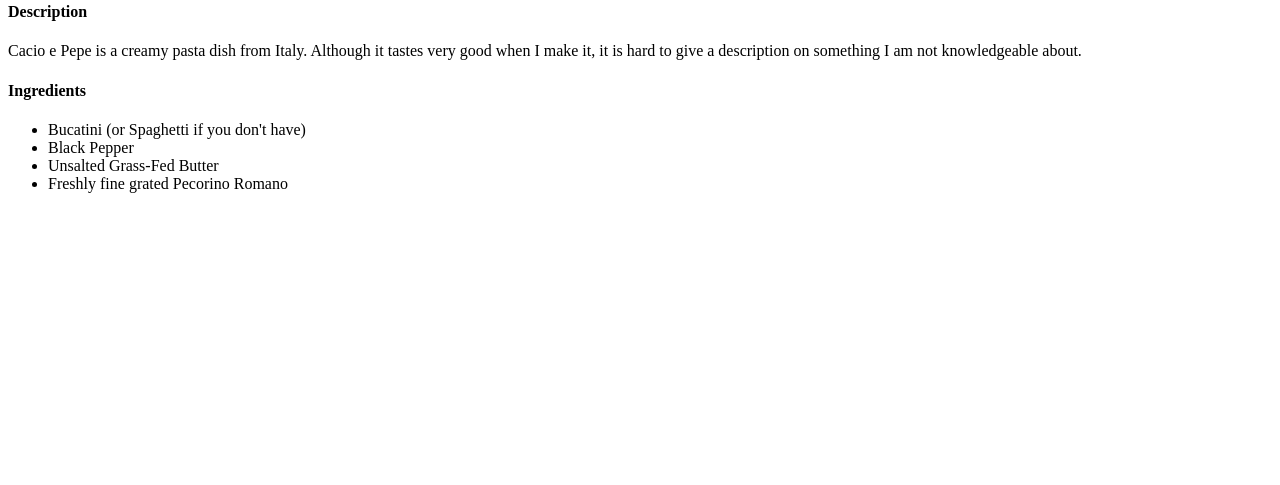
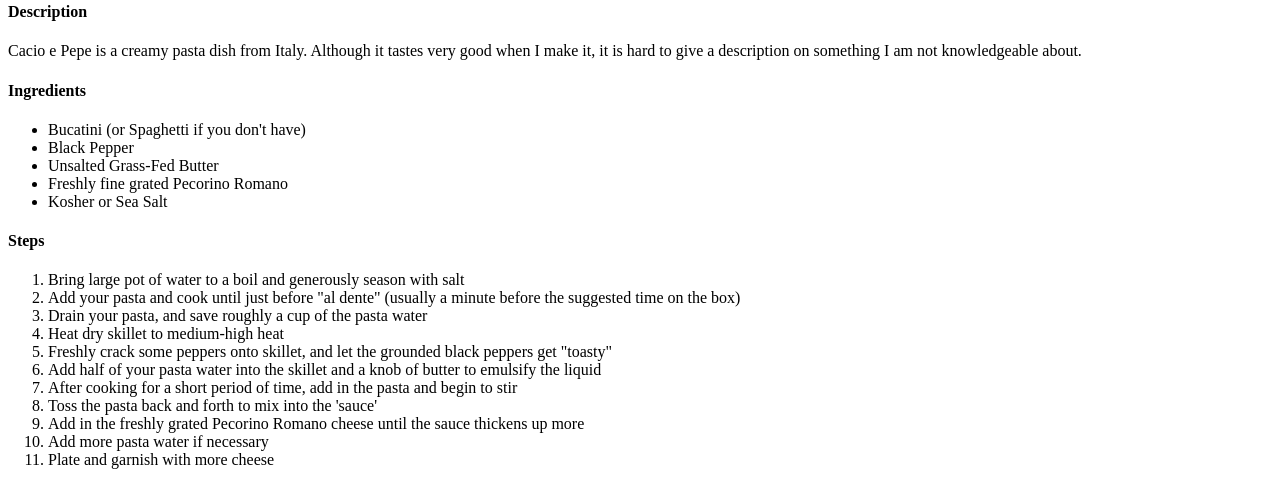
Before and after one commit to Jacksonzoo/odin-recipes, a plain HTML site: page recipes/cacioepepe.html in a window 1280 px wide. Shown: the part 402-887 px from the top of the page. Before the commit the page ends 800 px from the top, so only its background shows below. Drawn offline with Linux system fonts and the light colour scheme.

Commit message:
Add header and ordered list of steps in cacioepepe.html

```diff
--- a/recipes/cacioepepe.html
+++ b/recipes/cacioepepe.html
@@ -17,7 +17,22 @@
         <li>Black Pepper</li>
         <li>Unsalted Grass-Fed Butter</li>
         <li>Freshly fine grated Pecorino Romano</li>
+        <li>Kosher or Sea Salt</li>
     </ul>
+    <h4>Steps</h4>
+    <ol>
+        <li>Bring large pot of water to a boil and generously season with salt</li>
+        <li>Add your pasta and cook until just before "al dente" (usually a minute before the suggested time on the box)</li>
+        <li>Drain your pasta, and save roughly a cup of the pasta water</li>
+        <li>Heat dry skillet to medium-high heat</li>
+        <li>Freshly crack some peppers onto skillet, and let the grounded black peppers get "toasty"</li>
+        <li>Add half of your pasta water into the skillet and a knob of butter to emulsify the liquid</li>
+        <li>After cooking for a short period of time, add in the pasta and begin to stir</li>
+        <li>Toss the pasta back and forth to mix into the 'sauce'</li>
+        <li>Add in the freshly grated Pecorino Romano cheese until the sauce thickens up more</li>
+        <li>Add more pasta water if necessary</li>
+        <li>Plate and garnish with more cheese</li>
+    </ol>
 
 </body>
 
```
